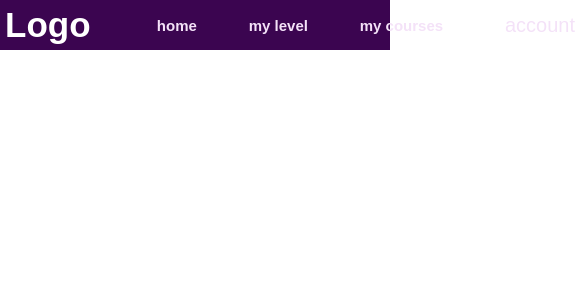
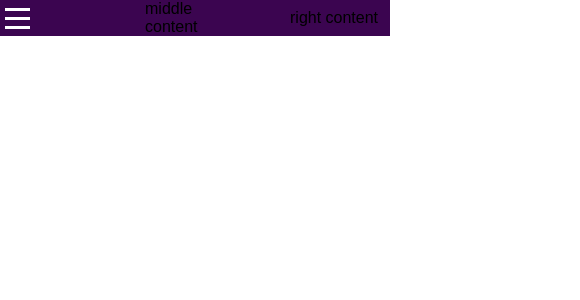
Before and after one commit to lam-garr/Language-App, a React (Create React App) app in the folder client/: page / in a window 390 px wide. Shown: the top 300 px of the page, 580 px wide, since content can reach past the window. Built offline with nearby package versions, Linux system fonts and the light colour scheme.

Commit message:
Add and style menu button for Nav component

```diff
--- a/client/src/components/NavComponent.tsx
+++ b/client/src/components/NavComponent.tsx
@@ -21,9 +21,11 @@ function NavComponent() {
             </div>
             <div className="nav-container-mobile">
                 <div className="nav-mobile-left">
-                    <div>
-                        left content
-                    </div>
+                    <button className="nav-mobile-menu-btn">
+                        <div className="nav-mobile-menu-div"></div>
+                        <div className="nav-mobile-menu-div"></div>
+                        <div className="nav-mobile-menu-div"></div>
+                    </button>
                 </div>
                 <div className="nav-mobile-middle">
                     <div>
--- a/client/src/styles/NavComponent.css
+++ b/client/src/styles/NavComponent.css
@@ -65,3 +65,44 @@
     background-color: rgb(59, 5, 80);
     display: none;
 }
+
+.nav-mobile-left {
+    display: flex;
+    width: 100px;
+}
+
+.nav-mobile-menu-btn {
+    background: none;
+    border: none;
+    cursor: pointer;
+    margin-left: 2px;
+}
+
+.nav-mobile-menu-div {
+    width: 25px;
+    height: 3px;
+    background-color: white;
+    margin: 6px 0;
+    margin-left: 3px;
+}
+
+.nav-mobile-middle {
+    display: flex;
+    width: 100px;
+}
+
+.nav-mobile-right {
+    display: flex;
+    width: 100px;
+}
+
+@media(max-width: 768px) {
+    .nav-container-mobile {
+        display: flex;
+        flex-direction: row;
+    }
+
+    .nav-container{
+        display: none;
+    }
+}
```
